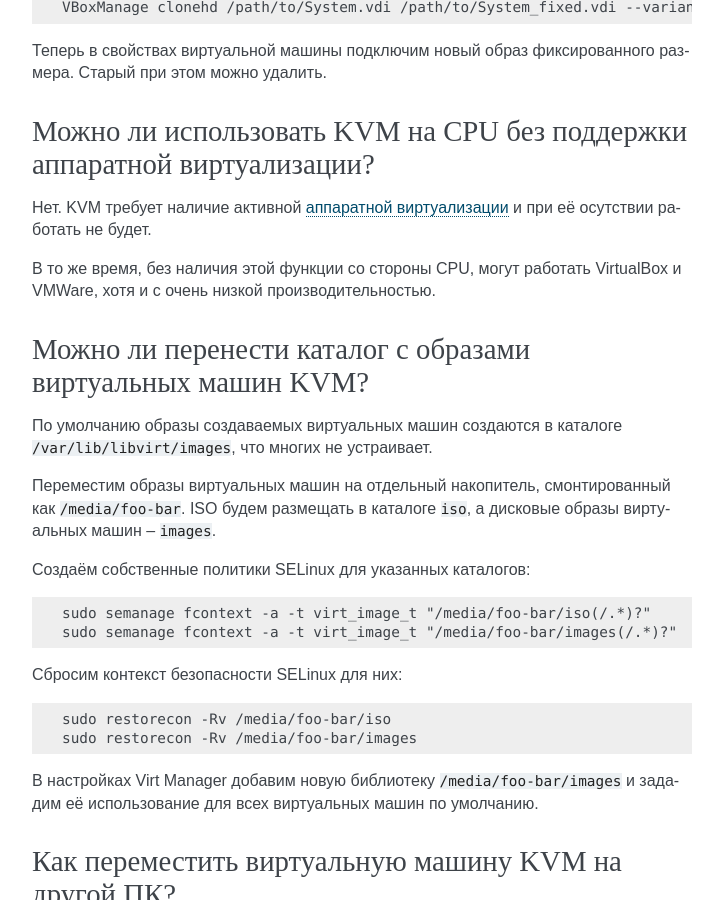
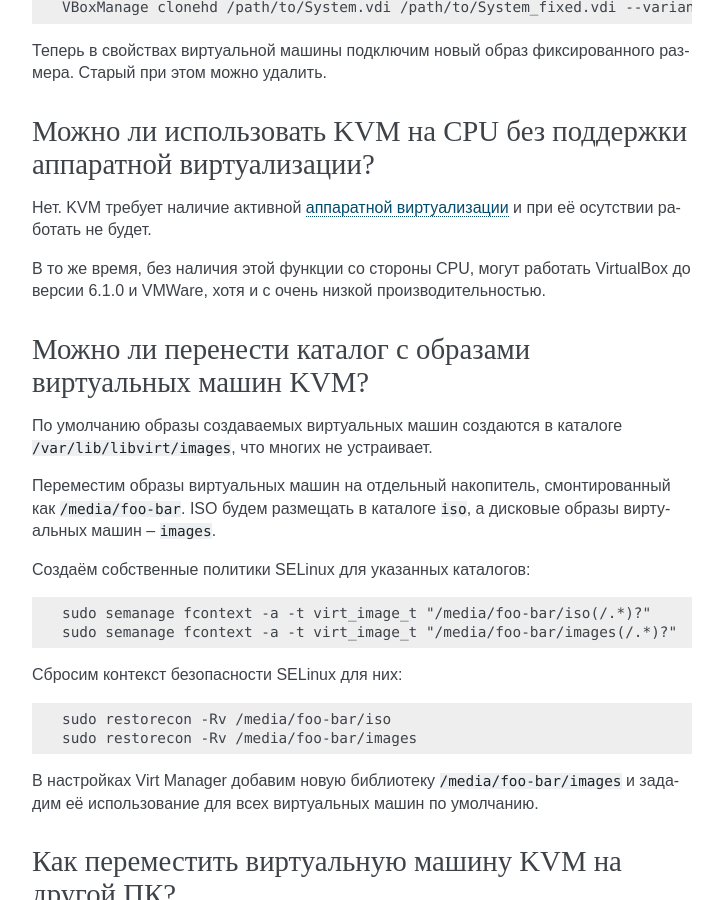
Before and after one commit to RussianFedora/FAQ, a Sphinx documentation site: the page built from source/virtualization.rst, in a window 1280 px wide and 900 px high, scrolled down 2475 px. Shown: the whole window, without its empty margins (388-1111 px from the left). Built offline with Sphinx 7.4.7, drawn with Linux system fonts in a browser that asks for light colours.

Commit message:
Added information that VirtualBox 6.1 and above requires VT-x. (#61)

```diff
--- a/source/virtualization.rst
+++ b/source/virtualization.rst
@@ -171,7 +171,7 @@
 
 Нет. KVM требует наличие активной :ref:`аппаратной виртуализации <cpu-virt>` и при её осутствии работать не будет.
 
-В то же время, без наличия этой функции со стороны CPU, могут работать VirtualBox и VMWare, хотя и с очень низкой производительностью.
+В то же время, без наличия этой функции со стороны CPU, могут работать VirtualBox до версии 6.1.0 и VMWare, хотя и с очень низкой производительностью.
 
 .. index:: kvm, libvirt, selinux, semanage, restorecon
 .. _kvm-move-directory:
```
